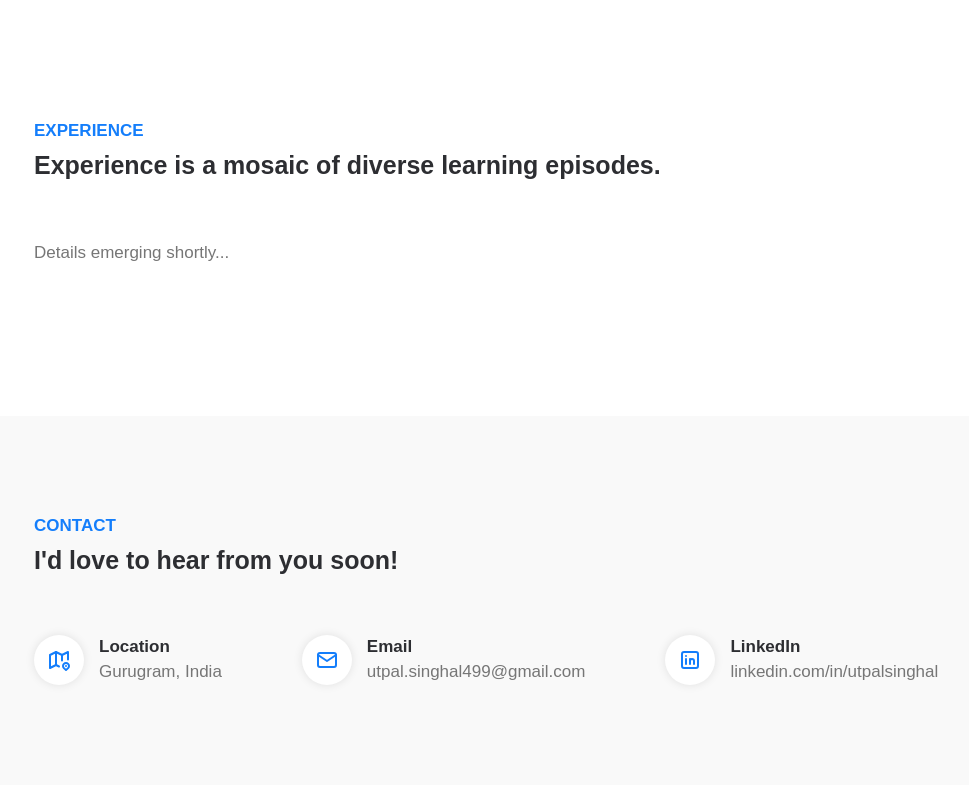
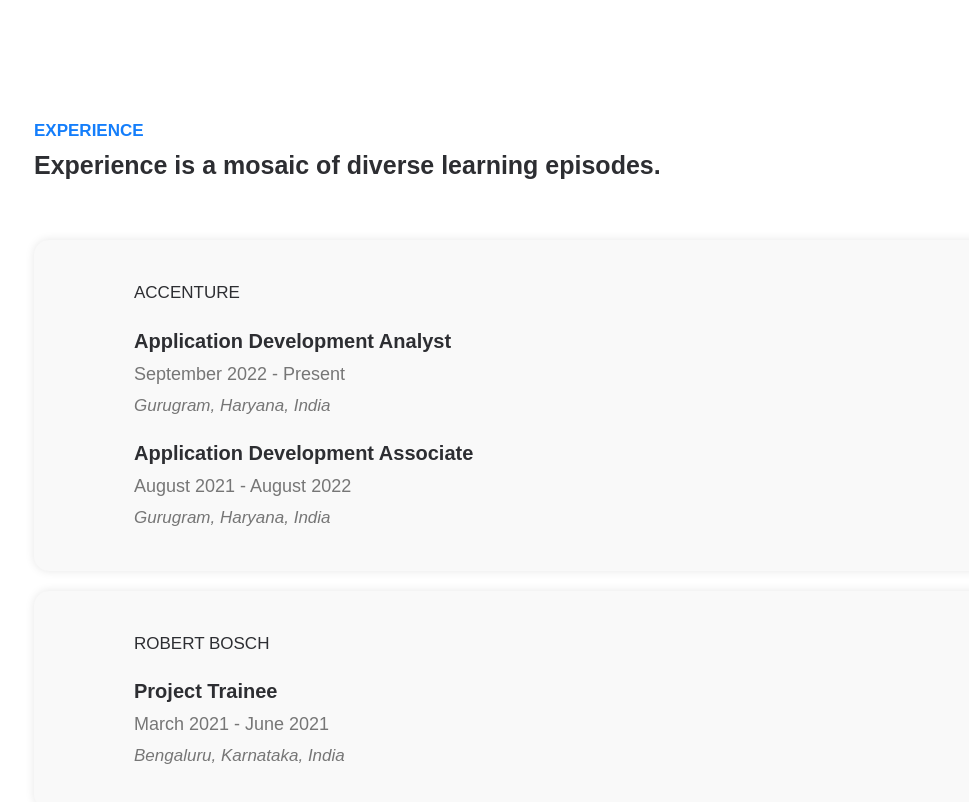
Before and after one commit to utpalsinghal/portfolio, a React (Create React App) app: page / in a window 1280 px wide. Shown: the part 1820-2622 px from the top of the page, without its empty margins (111-1080 px from the left). Built offline with nearby package versions, Linux system fonts and the light colour scheme.

Commit message:
Add experience

```diff
--- a/src/components/Experience.jsx
+++ b/src/components/Experience.jsx
@@ -1,5 +1,6 @@
 import React from "react";
 import "../styles/Experience.scss";
+import Experiences from "../data/Experiences.json";
 
 const Experience = () => {
 	return (
@@ -8,10 +9,26 @@
 				<div className='experience-content'>
 					<h3>Experience</h3>
 					<h4>Experience is a mosaic of diverse learning episodes.</h4>
-          <p>Details emerging shortly...</p>
+					{Experiences.map((experience) => {
+						return (
+							<div className='experience-card'>
+								<p className='company'>{experience.company}</p>
+								<ul className="position">
+									{experience.positions.map((position) => {
+										return (
+											<li>
+												<p className='title'>{position.title}</p>
+												<p className='time-period'>{`${position.startDate} - ${position.endDate ? position.endDate : 'Present'}`}</p>
+												<p className='location'>{position.location}</p>
+											</li>
+										);
+									})}
+								</ul>
+							</div>
+						);
+					})}
 				</div>
 			</div>
-
 		</section>
 	);
 };
--- /dev/null
+++ b/src/data/Experiences.json
@@ -0,0 +1,34 @@
+[
+	{
+		"id": 2,
+		"company": "Accenture",
+		"positions": [
+			{
+				"positionId": 2,
+				"title": "Application Development Analyst",
+				"startDate": "September 2022",
+				"endDate": null,
+				"location": "Gurugram, Haryana, India"
+			},
+			{
+				"positionId": 1,
+				"title": "Application Development Associate",
+				"startDate": "August 2021",
+				"endDate": "August 2022",
+				"location": "Gurugram, Haryana, India"
+			}
+		]
+	},
+	{
+		"id": 1,
+		"company": "Robert Bosch",
+		"positions": [
+			{
+				"title": "Project Trainee",
+				"startDate": "March 2021",
+				"endDate": "June 2021",
+				"location": "Bengaluru, Karnataka, India"
+			}
+		]
+	}
+]
--- a/src/styles/Experience.scss
+++ b/src/styles/Experience.scss
@@ -20,8 +20,65 @@
 }
 .experience-content p {
 	color: #767676;
-  font-family: Mulish,sans-serif;
+	font-family: Mulish, sans-serif;
 	font-size: 1.7rem;
 	font-weight: 500;
 	line-height: 1.5;
 }
+.experience-card {
+	background-color: #f9f9f9;
+	border-radius: 15px;
+	display: flex;
+	flex-direction: column;
+	padding: 4rem 0;
+	box-shadow: 0 0 10px rgba(0, 0, 0, 0.1);
+	margin-bottom: 2rem;
+}
+$card-side-padding: 10rem;
+$card-side-padding_s: 5rem;
+$card-side-padding_xs: 1rem;
+.experience-card .company {
+	color: #2d2e32;
+	font-size: 1.7rem;
+	margin: 0 $card-side-padding 0;
+	text-transform: uppercase;
+}
+.experience-card .position {
+	margin: 0 $card-side-padding 0;
+  list-style-type: none;
+}
+@media (max-width: 650px) {
+	.experience-card .company {
+		margin: 0 $card-side-padding_s 0;
+	}
+  .experience-card .position {
+    margin: 0 $card-side-padding-s 0;
+  }
+}
+@media (max-width: 400px) {
+	.experience-card .company {
+		margin: 0 $card-side-padding_xs 0;
+	}
+  .experience-card .position {
+    margin: 0 $card-side-padding-xs 0;
+  }
+}
+.experience-card .position li {
+  margin-top: 2rem;
+}
+.experience-card .position li .title {
+	color: #2d2e32;
+  font-size: 2rem;
+  font-weight: bold;
+	// text-transform: uppercase;
+}
+.experience-card .position li .time-period {
+  font-size: 1.8rem;
+}
+.experience-card .position li .location {
+	font-size: 1.7rem;
+  font-style: italic;
+}
+.experience-card .position li p {
+  margin-top: 0.5rem;
+}
```
Lines whose indentation alone changed are shown as unchanged.
